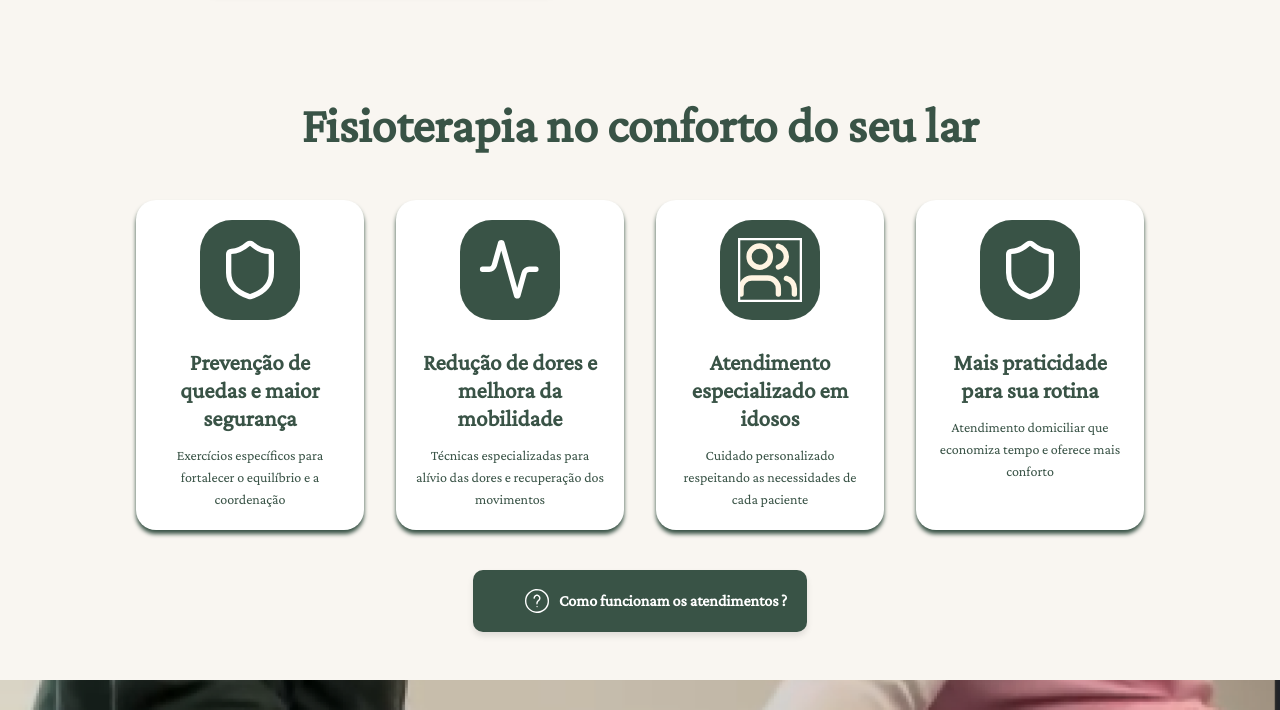
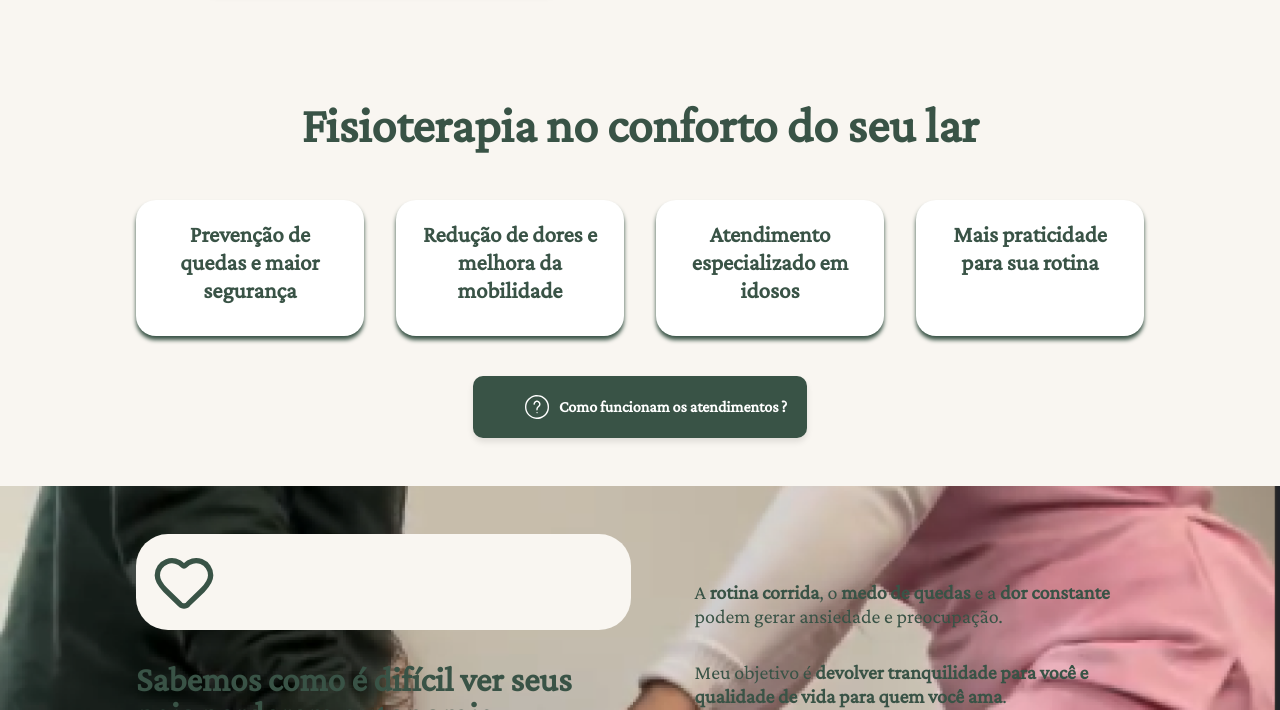
Before and after one commit to acsasilveira/fisioterapia_domiciliar, a plain HTML site: page public/index.html in a window 1280 px wide. Shown: the part 643-1353 px from the top of the page. Drawn offline with Linux system fonts and the light colour scheme.

Commit message:
Alterações da Cliente

```diff
--- a/public/index.html
+++ b/public/index.html
@@ -89,35 +89,35 @@
 
         <div class="services-grid">
           <article class="service-card">
-            <div class="service-icon">
+            <!-- <div class="service-icon">
               <img src="./assets/images/img_icon_white_a700.svg" alt="Prevenção de quedas">
-            </div>
+            </div> -->
             <h3 class="service-title">Prevenção de quedas e maior segurança</h3>
-            <p class="service-description">Exercícios específicos para fortalecer o equilíbrio e a coordenação</p>
+            <!-- <p class="service-description">Exercícios específicos para fortalecer o equilíbrio e a coordenação</p> -->
           </article>
 
           <article class="service-card">
-            <div class="service-icon">
+            <!-- <div class="service-icon">
               <img src="./assets/images/img_icon_white_a700_64x64.svg" alt="Redução de dores">
-            </div>
+            </div> -->
             <h3 class="service-title">Redução de dores e melhora da mobilidade</h3>
-            <p class="service-description">Técnicas especializadas para alívio das dores e recuperação dos movimentos</p>
+            <!-- <p class="service-description">Técnicas especializadas para alívio das dores e recuperação dos movimentos</p> -->
           </article>
 
           <article class="service-card">
-            <div class="service-icon">
+            <!-- <div class="service-icon">
               <img src="./assets/images/img_icon_64x64.svg" alt="Atendimento especializado">
-            </div>
+            </div> -->
             <h3 class="service-title">Atendimento especializado em idosos</h3>
-            <p class="service-description">Cuidado personalizado respeitando as necessidades de cada paciente</p>
+            <!-- <p class="service-description">Cuidado personalizado respeitando as necessidades de cada paciente</p> -->
           </article>
 
           <article class="service-card">
-            <div class="service-icon">
+            <!-- <div class="service-icon">
               <img src="./assets/images/img_icon_white_a700.svg" alt="Praticidade">
-            </div>
+            </div> -->
             <h3 class="service-title">Mais praticidade para sua rotina</h3>
-            <p class="service-description">Atendimento domiciliar que economiza tempo e oferece mais conforto</p>
+            <!-- <p class="service-description">Atendimento domiciliar que economiza tempo e oferece mais conforto</p> -->
           </article>
         </div>
 
```
